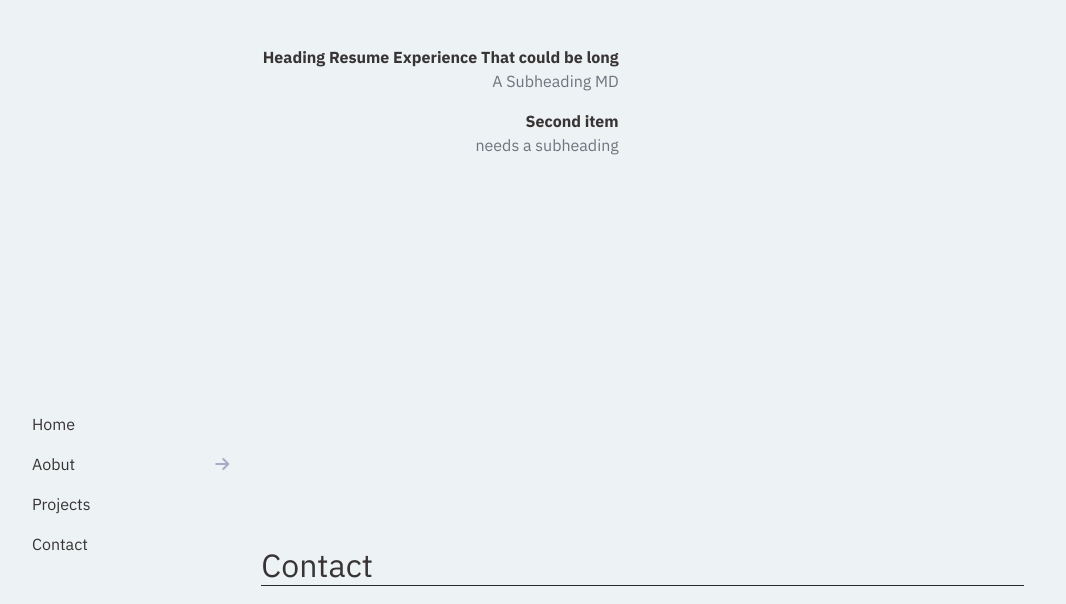
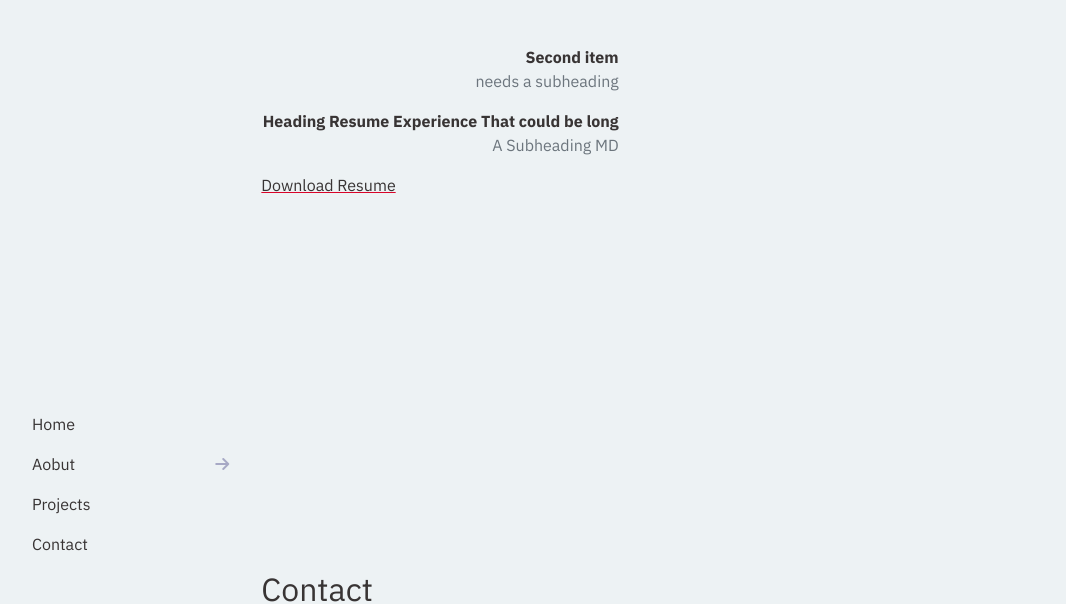
Before and after one commit to scadpetrel/personalsite22, an Eleventy site: page src/about/about-me.md in a window 1280 px wide. Shown: the part 228-832 px from the top of the page, without its empty margins (0-1066 px from the left). Built offline with nearby package versions, Linux system fonts and the light colour scheme; Eleventy itself is replaced by a stand-in of ours; files that its build step writes are made by us from their sources.

Commit message:
added download button and edu and skills js

```diff
--- a/src/_includes/about.njk
+++ b/src/_includes/about.njk
@@ -10,18 +10,23 @@ layout: "base.njk"
     {# Lorem ipsum dolor sit amet, consectetur adipiscing elit. Donec a risus malesuada, blandit orci non, consectetur velit. Vestibulum gravida mauris dolor, at varius dui accumsan in. Maecenas aliquam accumsan nisi nec scelerisque. Maecenas nec lobortis nisi. Aenean lobortis vitae libero in suscipit. Morbi gravida in erat vel efficitur. Pellentesque porttitor, dui rhoncus elementum ullamcorper, metus tortor ultrices quam, sit amet commodo turpis ex id sem. Donec non ante tempor, porttitor ex sed, hendrerit quam. Integer id sagittis mauris. Quisque euismod enim sed erat aliquam vehicula. Cras suscipit arcu et nisi suscipit elementum in nec libero. In eu fringilla mi, imperdiet consectetur nisi. Aliquam sollicitudin rhoncus erat at egestas. Donec scelerisque nulla et arcu suscipit, nec sagittis massa aliquet. #}
     {# Integer aliquam vestibulum maximus. Fusce eu massa eget nibh gravida tempus ut quis neque. Aliquam a ornare urna, nec venenatis quam. Proin pulvinar faucibus odio sed ultrices. Aliquam erat volutpat. Proin et tortor aliquam, finibus turpis sed, mollis ex. Donec nec eros lacus. Quisque dictum metus nec arcu placerat euismod. Pellentesque quis dignissim dui. Quisque nec libero ligula. #}
     <h2 class="my-5 section-heading">Experience</h2>
-    {% for experience in collections.experience %}
+    {% for experience in collections.experience | reverse %}
       <div class="col-lg-5 col-xl-6">
         <!-- d-flex justify-content-lg-end -->
         <p class="text-lg-end mb-0">
           <strong>{{ experience.data.title }}</strong>
         </p>
-        <p class="text-lg-end text-muted">{{ experience.data.subheading }}</p>
+        <p class="text-lg-end mb-0 text-muted">{{ experience.data.subheading }}</p>
+        <p class="text-lg-end text-muted subheading-small">{{ experience.data.dates }}</p>
       </div>
-      <div class="col-lg-7 col-xl-6">
+      <div id="experience-content"class="col-lg-7 col-xl-6 mb-5">
         {{ experience.data.content | safe }}
       </div>
     {% endfor %}
+    <div class="download-button">
+      <a href="/static/s_pathasema_resume_web.pdf" download rel="noopener noreferrer" target="_blank">Download Resume</a>
+    </div>
+
   </article>
   <!-- end footer row -->
   <section class="row footer-block">
```
Lines whose indentation alone changed are shown as unchanged.
